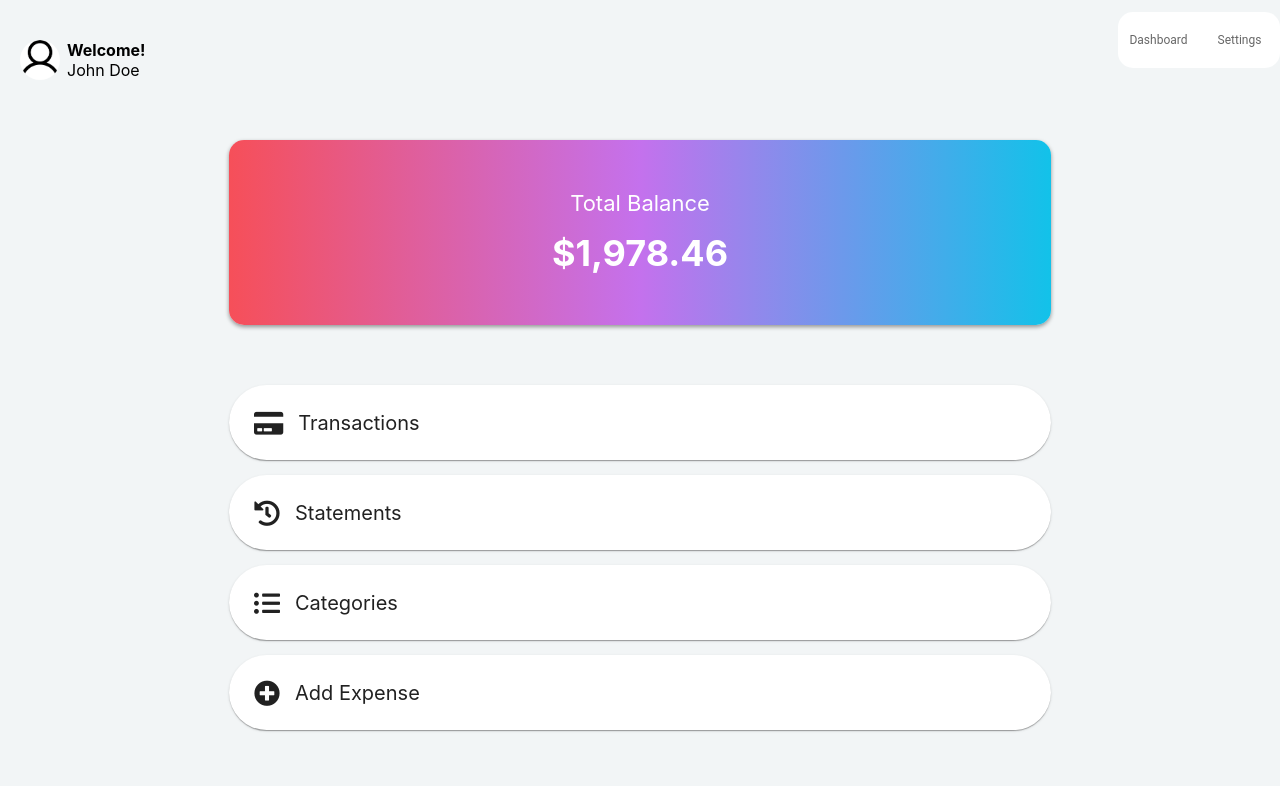
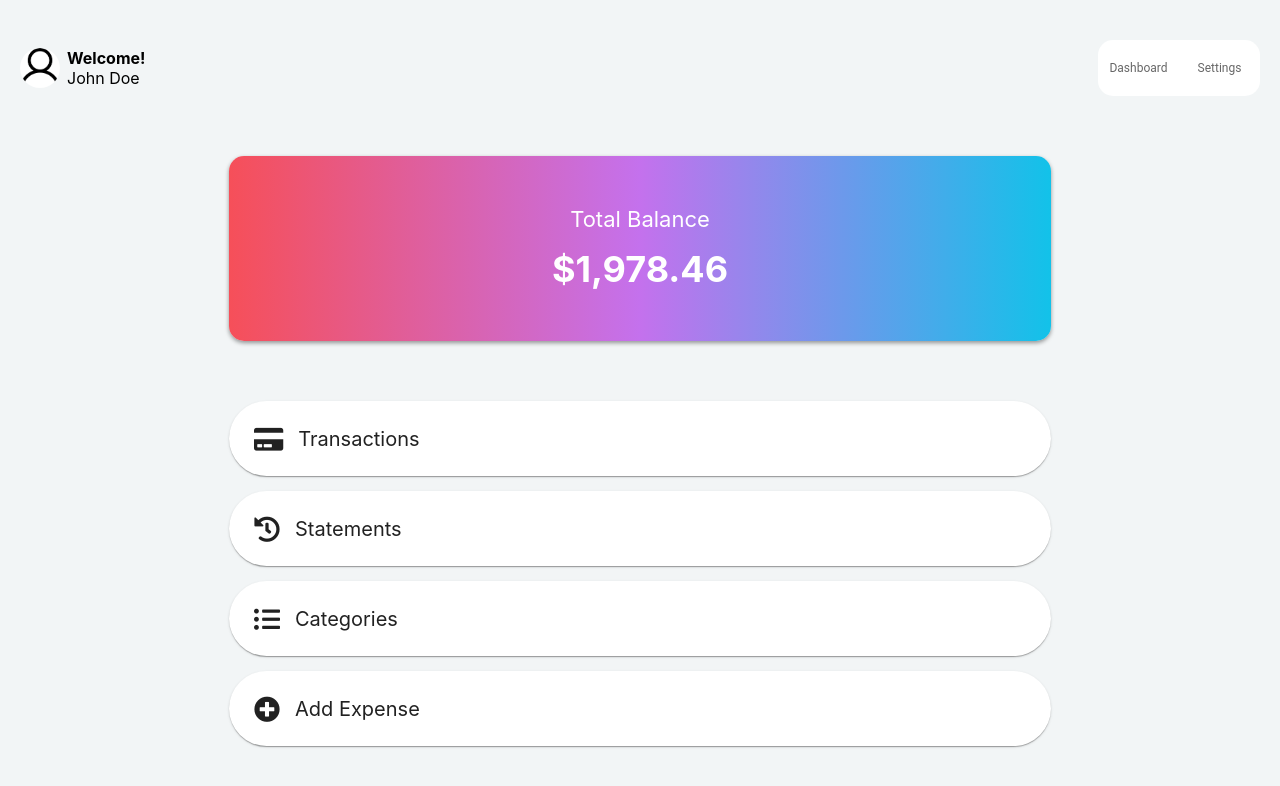
Before and after one commit to marleydoughty/cost-tracker-fe, a React (Create React App) app: page / in a window 1280 px wide. Shown: the top 786 px of the page. Built offline with nearby package versions, Linux system fonts and the light colour scheme.

Commit message:
adjusted margin of header on dashboard page

```diff
--- a/src/client/components/header.jsx
+++ b/src/client/components/header.jsx
@@ -18,7 +18,6 @@ const HeaderContainer = styled.div`
   display: flex;
   justify-content: flex-start;
   align-items: center;
-  margin: 40px 0 0 20px;
 `
 const HeaderGreeting = styled.div`
   margin-left:7px;
--- a/src/client/pages/dashboard.jsx
+++ b/src/client/pages/dashboard.jsx
@@ -62,5 +62,5 @@ const HeaderContainer = styled.div`
 display:flex;
 justify-content:space-between;
 align-items:center;
-
+margin: 40px 20px 0 20px;
 `
```
